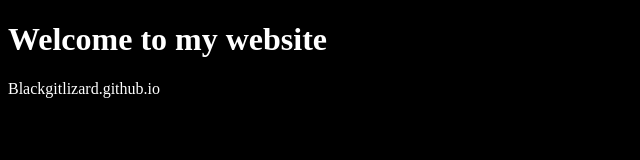
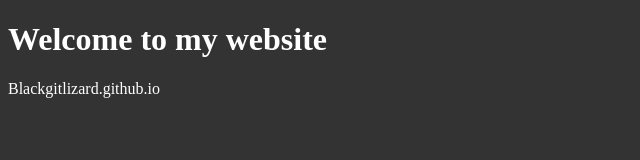
Before and after one commit to blackgitlizard/blackgitlizard.github.io, a plain HTML site: page index.html in a window 1280 px wide. Shown: the whole page, without its empty margins (0-640 px from the left). Drawn offline with Linux system fonts and the light colour scheme.

Commit message:
background fix

```diff
--- a/index.css
+++ b/index.css
@@ -1,5 +1,5 @@
 body{
-    background-color: black;
+    background-color: rgba(0, 0, 0, 0.800);
 }
 .black{
     color: white;
```
